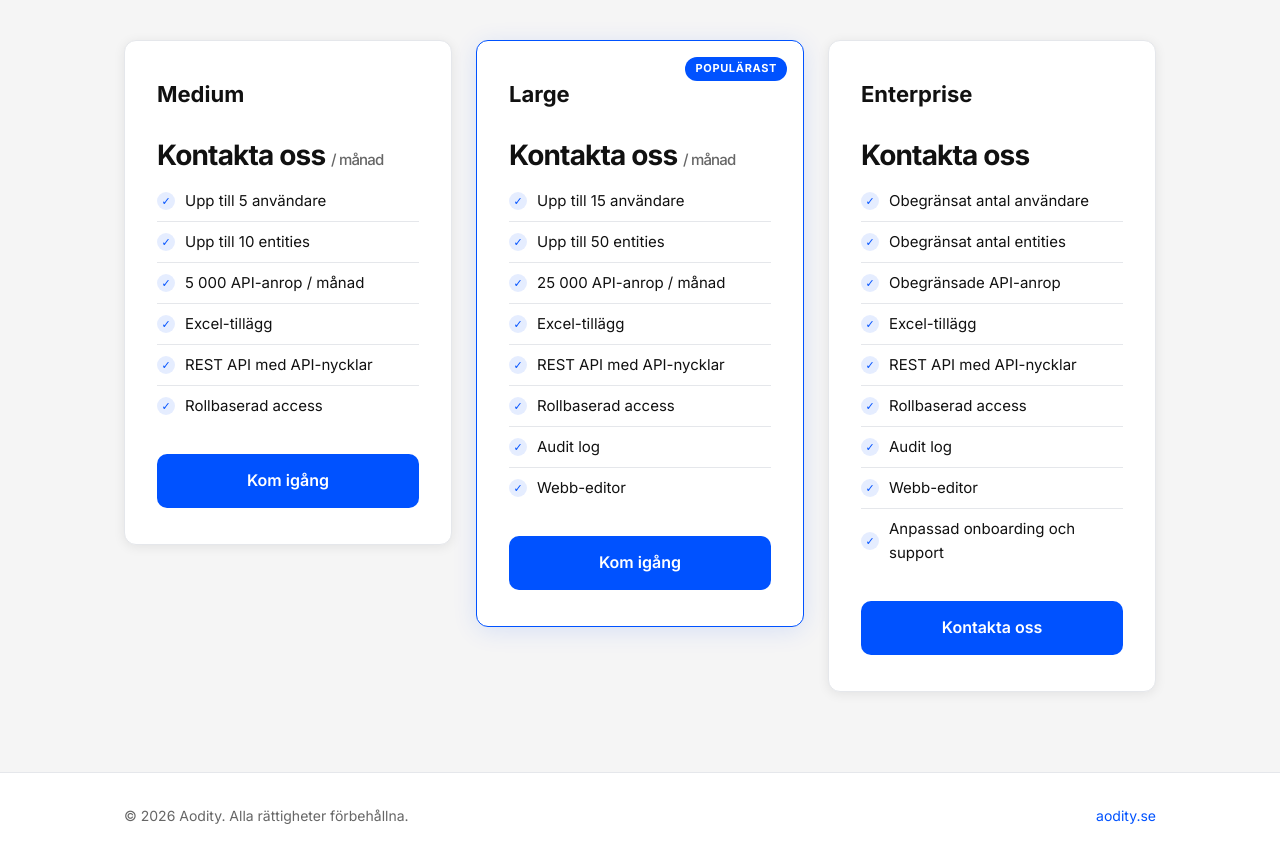
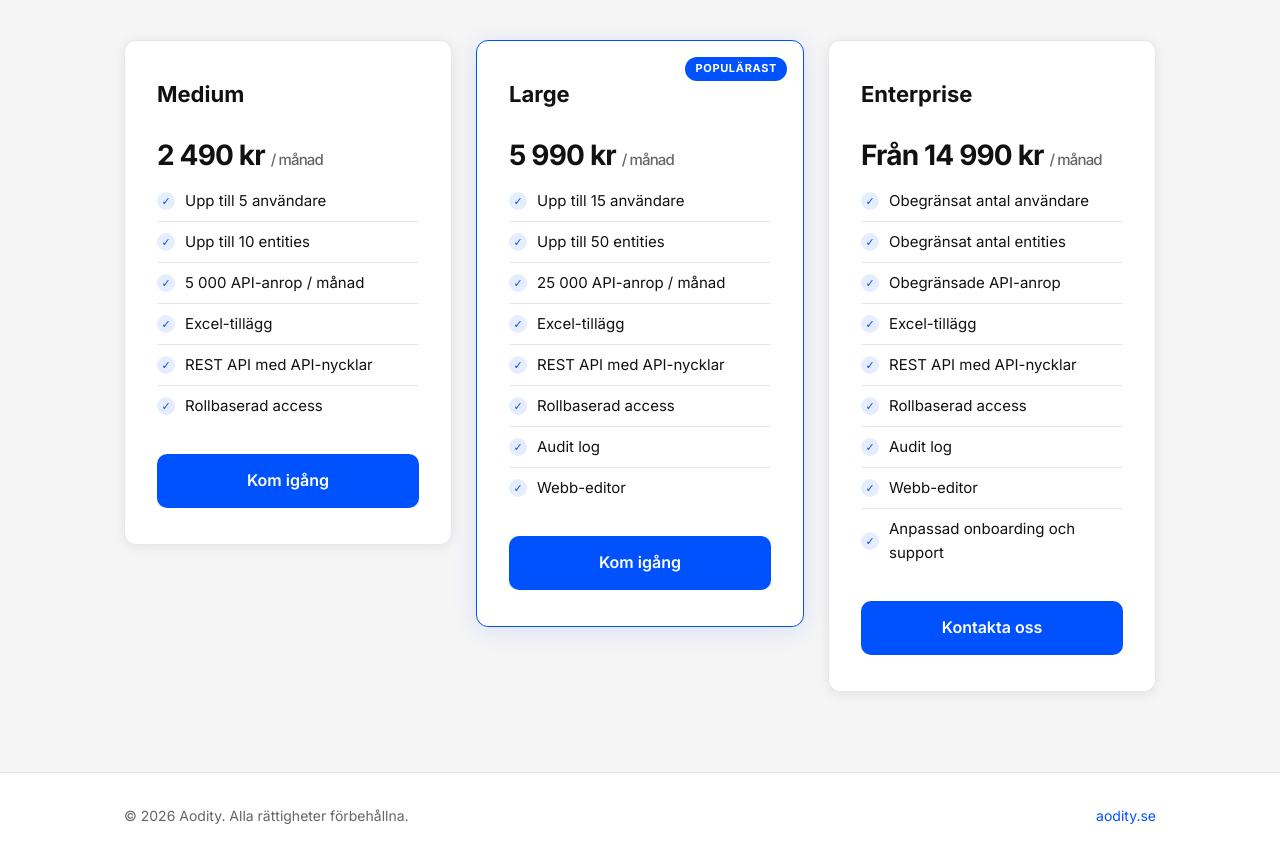
Before and after one commit to simonatgartit/aodity-marketing, a website: page src/index.html in a window 1280 px wide. Shown: the part 2020-2879 px from the top of the page. Drawn offline with Linux system fonts and the light colour scheme.

Commit message:
Update pricing: Medium 2490, Large 5990, Enterprise from 14990

```diff
--- a/src/index.html
+++ b/src/index.html
@@ -434,7 +434,7 @@
         <!-- Medium -->
         <div class="pricing-card">
           <h3>Medium</h3>
-          <div class="pricing-price">Kontakta oss <span>/ månad</span></div>
+          <div class="pricing-price">2 490 kr <span>/ månad</span></div>
           <ul class="pricing-features">
             <li><span class="check">✓</span> Upp till 5 användare</li>
             <li><span class="check">✓</span> Upp till 10 entities</li>
@@ -450,7 +450,7 @@
         <div class="pricing-card featured" style="position:relative;">
           <div class="pricing-badge" style="position:absolute;top:16px;right:16px;margin-bottom:0;">Populärast</div>
           <h3>Large</h3>
-          <div class="pricing-price">Kontakta oss <span>/ månad</span></div>
+          <div class="pricing-price">5 990 kr <span>/ månad</span></div>
           <ul class="pricing-features">
             <li><span class="check">✓</span> Upp till 15 användare</li>
             <li><span class="check">✓</span> Upp till 50 entities</li>
@@ -467,7 +467,7 @@
         <!-- Enterprise -->
         <div class="pricing-card">
           <h3>Enterprise</h3>
-          <div class="pricing-price">Kontakta oss</div>
+          <div class="pricing-price">Från 14 990 kr <span>/ månad</span></div>
           <ul class="pricing-features">
             <li><span class="check">✓</span> Obegränsat antal användare</li>
             <li><span class="check">✓</span> Obegränsat antal entities</li>
```
